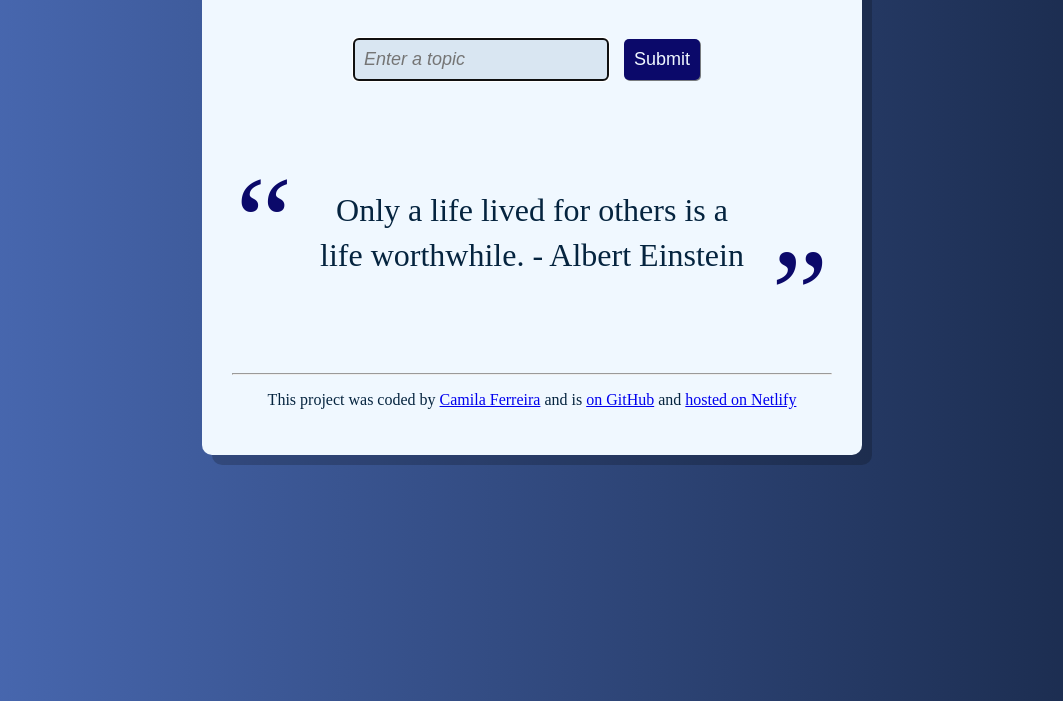
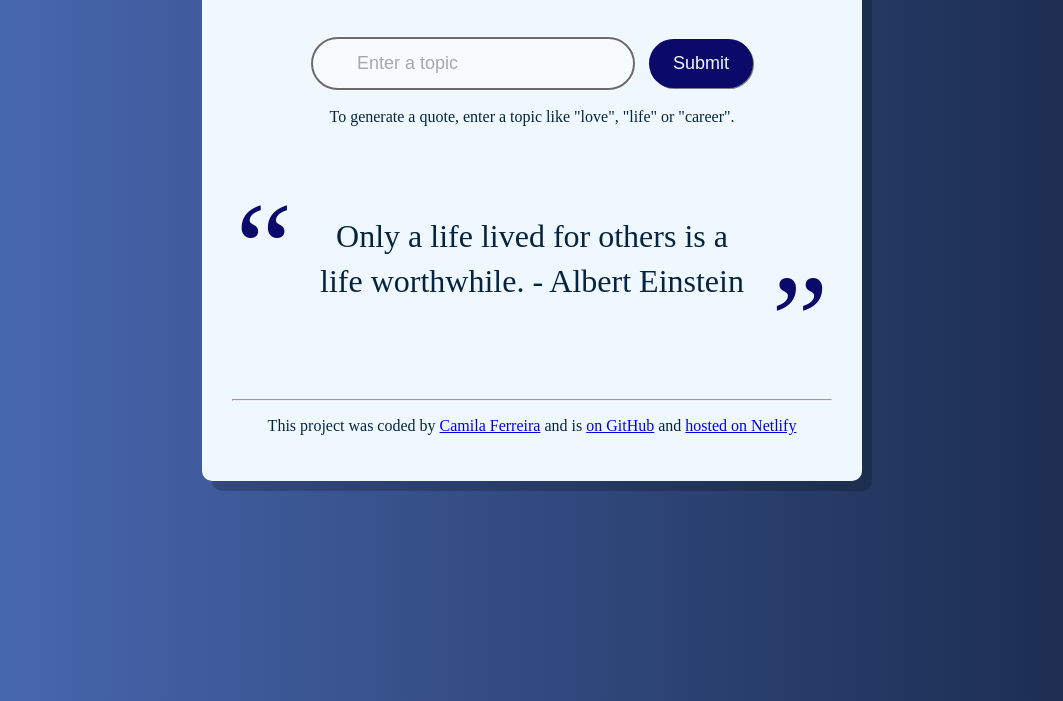
Before and after one commit to camilapferreira/quotes-AI-generator, a plain HTML site: page index.html in a window 1280 px wide. Shown: the part 99-800 px from the top of the page, without its empty margins (108-1171 px from the left). Drawn offline with nearby package versions, Linux system fonts and the light colour scheme.

Commit message:
Insert a div with instructions to the user

```diff
--- a/index.html
+++ b/index.html
@@ -29,6 +29,9 @@
             value="Submit"
           />
         </form>
+        <div class="instructions">
+          To generate a quote, enter a topic like "love", "life" or "career".
+        </div>
         <blockquote id="quote-input">
           Only a life lived for others is a life worthwhile. - Albert Einstein
         </blockquote>
--- a/src/style.css
+++ b/src/style.css
@@ -14,16 +14,16 @@ body {
 
 form {
   padding: 10px 0;
-  font-size: 24px;
 }
 
 .formInput {
   font-size: 18px;
-  padding: 10px;
-  font-style: italic;
-  background-color: #d9e6f2;
-  border: none;
-  border-radius: 5px;
+  padding: 15px 45px;
+  background-color: #fdfefe;
+  border: 1.5px solid rgba(39, 33, 66, 0.5);
+  border-radius: 45px;
+  opacity: 0.6;
+  margin-left: 10px;
 }
 
 .submit-button {
@@ -32,14 +32,18 @@ form {
   color: aliceblue;
   border: none;
   box-shadow: 1px 1px rgba(0, 0, 0, 0.5);
-  border-radius: 5px;
+  border-radius: 45px;
   margin: 10px;
-  padding: 10px;
+  padding: 14px 24px;
 }
 
 .submit-button:hover {
   color: #0b096a;
   background-color: #88b5dc;
+}
+
+.instructions {
+  font-size: 16px;
 }
 
 .quote {
```
